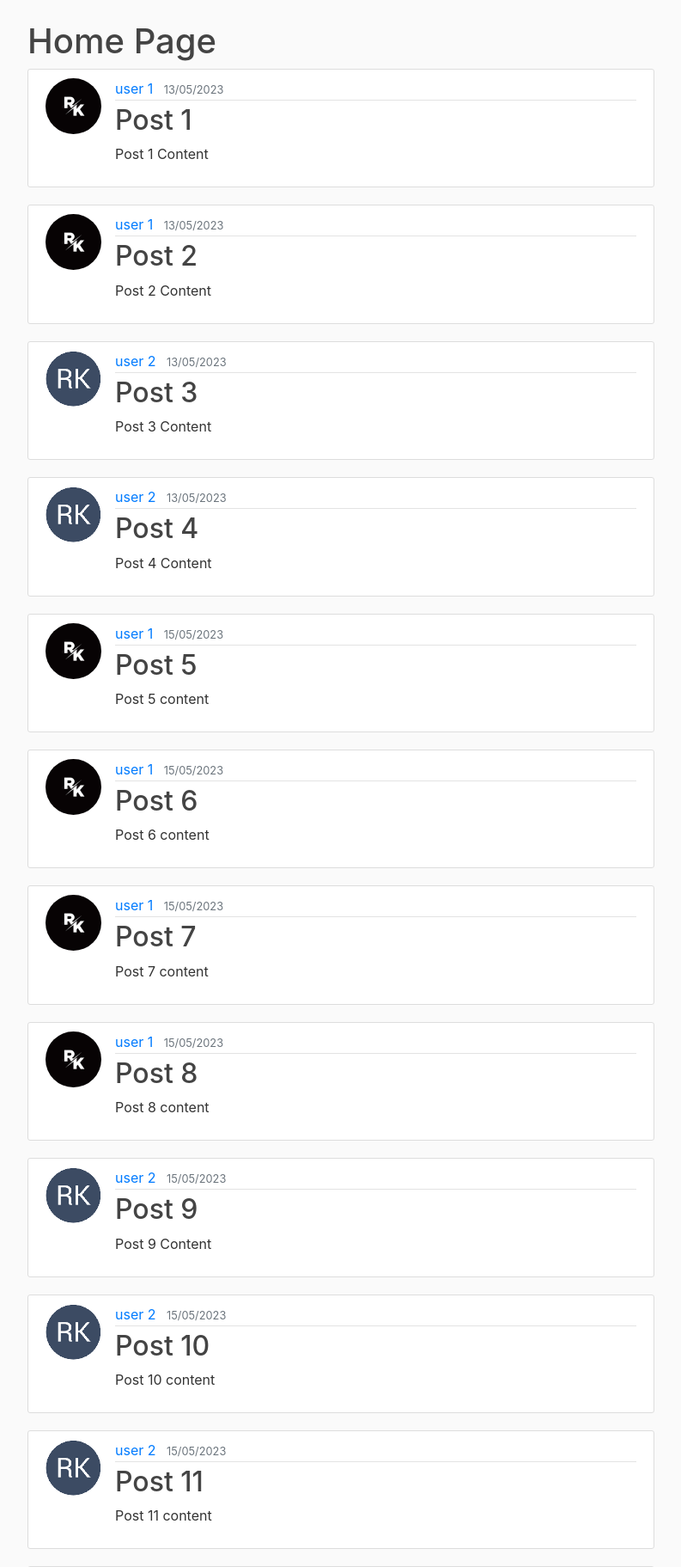
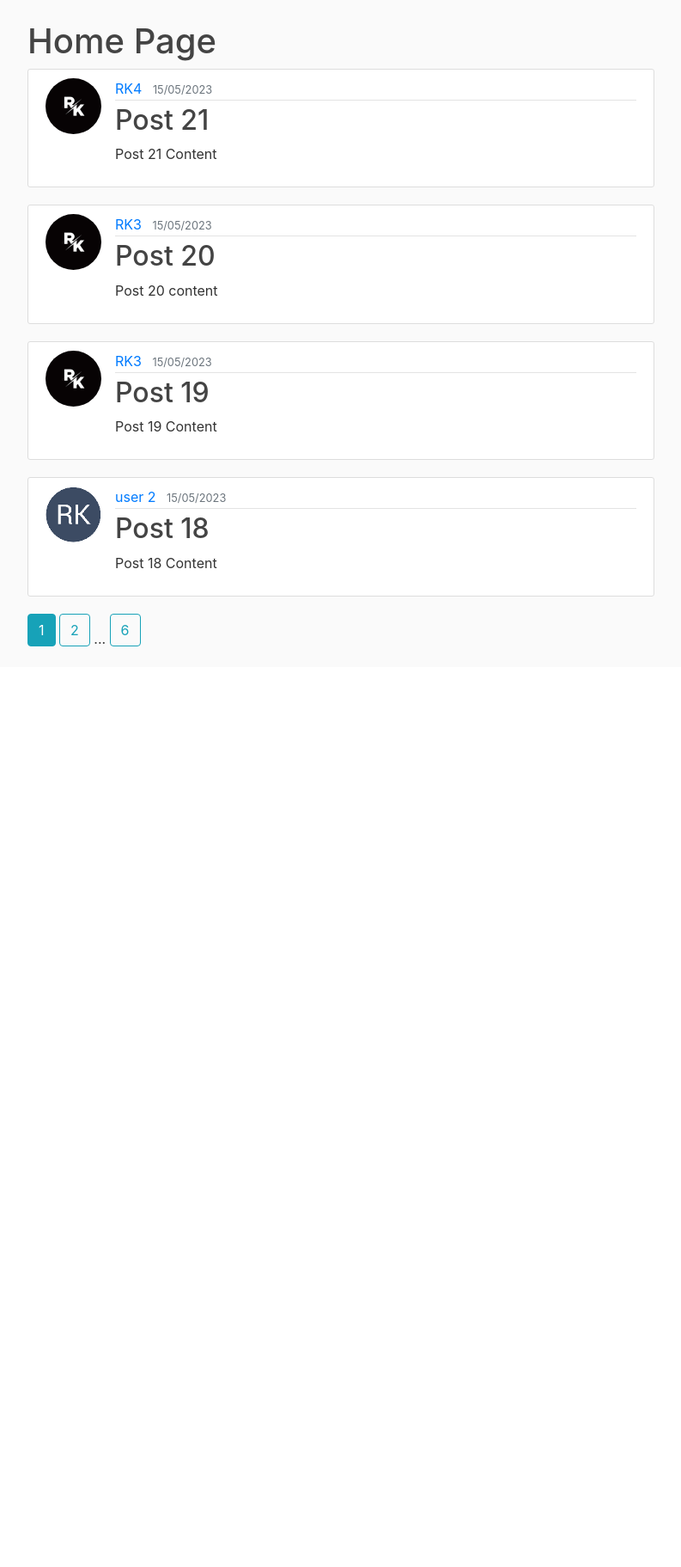
Before and after one commit to rk5634/flask_project, a Flask app: page / in a window 1280 px wide. Shown: the part 56-1879 px from the top of the page at 86% size, without its empty margins (53-846 px from the left). After the commit the page ends 808 px from the top, so only its background shows below. Run offline with Flask 3, Linux system fonts and the light colour scheme; data comes from the database, SQL or seed files in the repository; both versions use the stored data as it was after the commit; some libraries are stand-ins or nearby versions.

Commit message:
added pagination and other user can now view other user profile functionality

```diff
--- a/flaskblog/routes.py
+++ b/flaskblog/routes.py
@@ -13,7 +13,8 @@ from flask_login import login_user,current_user,logout_user,login_required
 @app.route("/")
 @app.route("/home")
 def home():
-    p = Post.query.all()
+    page = request.args.get('page',type=int)
+    p = Post.query.order_by(Post.date_posted.desc()).paginate(per_page=4,page=page)
     return render_template("home.html",post=p)
 
 @app.route("/about")
@@ -62,11 +63,12 @@ def logout():
     logout_user()
     return redirect(url_for('home'))
 
-@app.route("/account")
+@app.route("/account/<int:account_id>")
 @login_required
-def account():
-    image_file = url_for('static',filename = f'profile_pics/{current_user.image_file}')
-    return render_template('account.html',title = 'Account',image_file = image_file)
+def account(account_id):
+    user = User.query.get(account_id)
+    image_file = url_for('static',filename = f'profile_pics/{user.image_file}')
+    return render_template('account.html',title = 'Account',image_file = image_file,user = user)
 
 @app.route("/models")
 @login_required
@@ -161,6 +163,10 @@ def delete_post(post_id):
     db.session.commit()
     flash("Post deleted successfully!")
     return redirect(url_for('home'))
+
+
+
+
 @app.route("/rk")
 def rk():
     return "ALTAIR hello"
--- a/flaskblog/templates/home.html
+++ b/flaskblog/templates/home.html
@@ -10,12 +10,12 @@
             {% endfor %}
         {% endif %}
     {% endwith %}
-    {% for p in post %}
+    {% for p in post.items %}
     <article class="media content-section">
         <img class="rounded-circle article-img" src="{{ url_for('static',filename = 'profile_pics/' + p.author.image_file) }}" alt="">
         <div class="media-body">
           <div class="article-metadata">
-            <a class="mr-2" href="#">{{ p.author.firstname }} {{p.author.lastname}}</a>
+            <a class="mr-2" href="{{url_for('account',account_id = p.author.id)}}">{{ p.author.firstname }} {{p.author.lastname}}</a>
             <small class="text-muted">{{ p.date_posted.strftime("%d/%m/%Y") }}</small>
           </div>
           <h2><a class="article-title" href="{{ url_for('post', post_id = p.id) }}">{{ p.title }}</a></h2>
@@ -24,4 +24,16 @@
     </article>
     {% endfor %}
 
+    {% for page_num in post.iter_pages(left_edge=1,right_edge=1,left_current=1,right_current = 1) %}
+        {% if page_num %}
+            {% if post.page == page_num %}
+                <a class="btn btn-info mb-4" href="{{url_for('home',page=page_num)}}">{{page_num}}</a>
+            {% else %}
+                <a class="btn btn-outline-info mb-4" href="{{url_for('home',page=page_num)}}">{{page_num}}</a>
+            {% endif %}
+        {% else %}
+            ...
+        {% endif %}
+    {% endfor %}
+
 {% endblock content %}
--- a/flaskblog/templates/layout.html
+++ b/flaskblog/templates/layout.html
@@ -37,7 +37,7 @@
               <div class="navbar-nav">
                 {% if current_user.is_authenticated %}
                 <a class="nav-item nav-link" href="{{ url_for('new_post')}}">New Post</a>
-                <a class="nav-item nav-link" href="{{ url_for('account')}}">Account</a>
+                <a class="nav-item nav-link" href="{{ url_for('account',account_id = current_user.id)}}">Account</a>
                   <a class="nav-item nav-link" href="{{ url_for('logout')}}">Logout</a>
                 {% else %}
                   <a class="nav-item nav-link" href="{{ url_for('login')}}">Login</a>
```
Also changed, not shown: flaskblog/templates/account.html (+6 -4 lines), instance/site.db.
